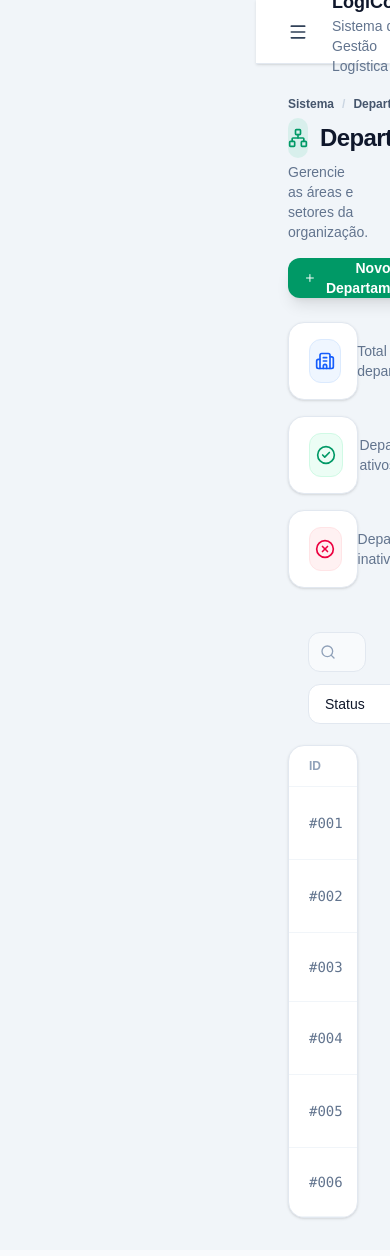
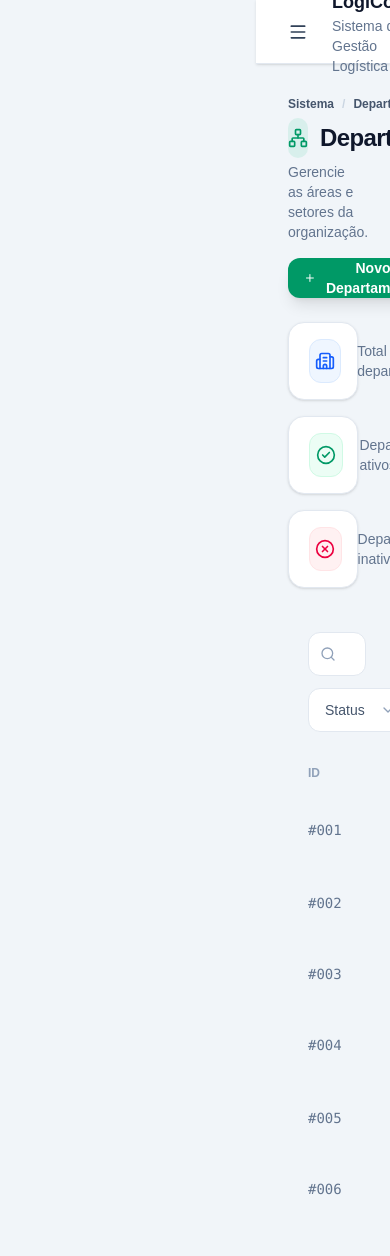
Before and after one commit to Pablo-M-Santos/Sistema_de_Gestao_de_Operacoes_Logisticas, a Next.js app in the folder frontend/: page /departments in a window 390 px wide. Shown: the top 1256 px of the page. Built offline with nearby package versions, Linux system fonts and the light colour scheme.

Commit message:
feat: simplify return statements and enhance styling in DataTable and TableToolbar components for improved readability and user experience

```diff
--- a/frontend/components/table/DataTable.tsx
+++ b/frontend/components/table/DataTable.tsx
@@ -25,16 +25,11 @@ export default function DataTable<T>({
   emptyDescription,
 }: DataTableProps<T>) {
   if (!data.length) {
-    return (
-      <EmptyState
-        title={emptyTitle}
-        description={emptyDescription}
-      />
-    );
+    return <EmptyState title={emptyTitle} description={emptyDescription} />;
   }
 
   return (
-    <div className="overflow-hidden rounded-2xl border border-slate-200 bg-white shadow-sm">
+    <div className="overflow-hidden">
       <div className="overflow-x-auto">
         <table className="w-full min-w-[900px]">
           <thead>
@@ -46,7 +41,7 @@ export default function DataTable<T>({
                     width: column.width,
                   }}
                   className={[
-                    "px-5 py-3 text-xs font-semibold uppercase text-slate-400",
+                    "px-5 py-3 text-xs font-semibold text-slate-400 uppercase",
                     column.headerClassName ?? "",
                   ].join(" ")}
                 >
@@ -55,7 +50,7 @@ export default function DataTable<T>({
               ))}
 
               {actions.length > 0 && (
-                <th className="px-5 py-3 text-right text-xs font-semibold uppercase text-slate-400">
+                <th className="px-5 py-3 text-right text-xs font-semibold text-slate-400 uppercase">
                   Ações
                 </th>
               )}
@@ -76,18 +71,13 @@ export default function DataTable<T>({
                       column.cellClassName ?? "",
                     ].join(" ")}
                   >
-                    {column.render
-                      ? column.render(row)
-                      : String(row[column.key as keyof T] ?? "")}
+                    {column.render ? column.render(row) : String(row[column.key as keyof T] ?? "")}
                   </td>
                 ))}
 
                 {actions.length > 0 && (
                   <td className="px-5 py-4 text-right">
-                    <TableActions
-                      row={row}
-                      actions={actions}
-                    />
+                    <TableActions row={row} actions={actions} />
                   </td>
                 )}
               </tr>
--- a/frontend/components/table/TableToolbar.tsx
+++ b/frontend/components/table/TableToolbar.tsx
@@ -7,12 +7,11 @@ type TableToolbarProps = {
   search: string;
   searchPlaceholder?: string;
   onSearchChangeAction: (value: string) => void;
-
   filters?: TableFilter[];
-
   onClearFiltersAction?: () => void;
-
   hasFilters?: boolean;
+  totalItems?: number;
+  itemLabel?: string;
 };
 
 export default function TableToolbar({
@@ -22,10 +21,13 @@ export default function TableToolbar({
   filters = [],
   onClearFiltersAction,
   hasFilters = false,
+  totalItems,
+  itemLabel,
 }: TableToolbarProps) {
   return (
     <div className="border-b border-slate-100 p-5">
-      <div className="flex flex-col gap-3 xl:flex-row">
+      <div className="flex flex-col gap-3 lg:flex-row">
+        {/* Pesquisa */}
         <div className="relative flex-1">
           <Search className="absolute top-1/2 left-3 h-4 w-4 -translate-y-1/2 text-slate-400" />
 
@@ -33,17 +35,18 @@ export default function TableToolbar({
             value={search}
             onChange={(e) => onSearchChangeAction(e.target.value)}
             placeholder={searchPlaceholder}
-            className="h-10 w-full rounded-xl border border-slate-200 bg-slate-50 pr-4 pl-10 text-sm transition outline-none focus:border-emerald-400 focus:ring-4 focus:ring-emerald-500/10"
+            className="h-11 w-full rounded-xl border border-slate-200 bg-white pr-4 pl-10 text-sm text-slate-700 transition outline-none placeholder:text-slate-400 focus:border-emerald-400 focus:ring-4 focus:ring-emerald-500/10"
           />
         </div>
 
+        {/* Filtros */}
         <div className="flex gap-2">
           {filters.map((filter) => (
             <div key={filter.key} className="relative">
               <select
                 value={filter.value}
                 onChange={(e) => filter.onChange(e.target.value)}
-                className="h-10 rounded-xl border border-slate-200 bg-white px-3 pr-8 text-sm transition outline-none focus:border-emerald-400"
+                className="h-11 appearance-none rounded-xl border border-slate-200 bg-white pr-10 pl-4 text-sm font-medium text-slate-600 transition outline-none hover:border-slate-300 focus:border-emerald-400"
               >
                 <option value="all">{filter.label}</option>
 
@@ -54,7 +57,7 @@ export default function TableToolbar({
                 ))}
               </select>
 
-              <ChevronDown className="pointer-events-none absolute top-3 right-2 h-4 w-4 text-slate-400" />
+              <ChevronDown className="pointer-events-none absolute top-3.5 right-3 h-4 w-4 text-slate-400" />
             </div>
           ))}
 
@@ -62,7 +65,7 @@ export default function TableToolbar({
             <button
               type="button"
               onClick={onClearFiltersAction}
-              className="flex h-10 items-center gap-2 rounded-xl border border-slate-200 px-3 text-sm text-slate-600 transition hover:bg-slate-50"
+              className="flex h-11 items-center gap-2 rounded-xl border border-slate-200 px-4 text-sm font-medium text-slate-600 transition hover:bg-slate-50"
             >
               <X className="h-4 w-4" />
               Limpar
@@ -70,6 +73,13 @@ export default function TableToolbar({
           )}
         </div>
       </div>
+
+      {totalItems !== undefined && (
+        <p className="mt-4 text-sm text-slate-500">
+          <span className="font-semibold text-slate-900">{totalItems}</span>{" "}
+          {itemLabel ?? "registro(s)"} encontrado(s)
+        </p>
+      )}
     </div>
   );
 }
```
